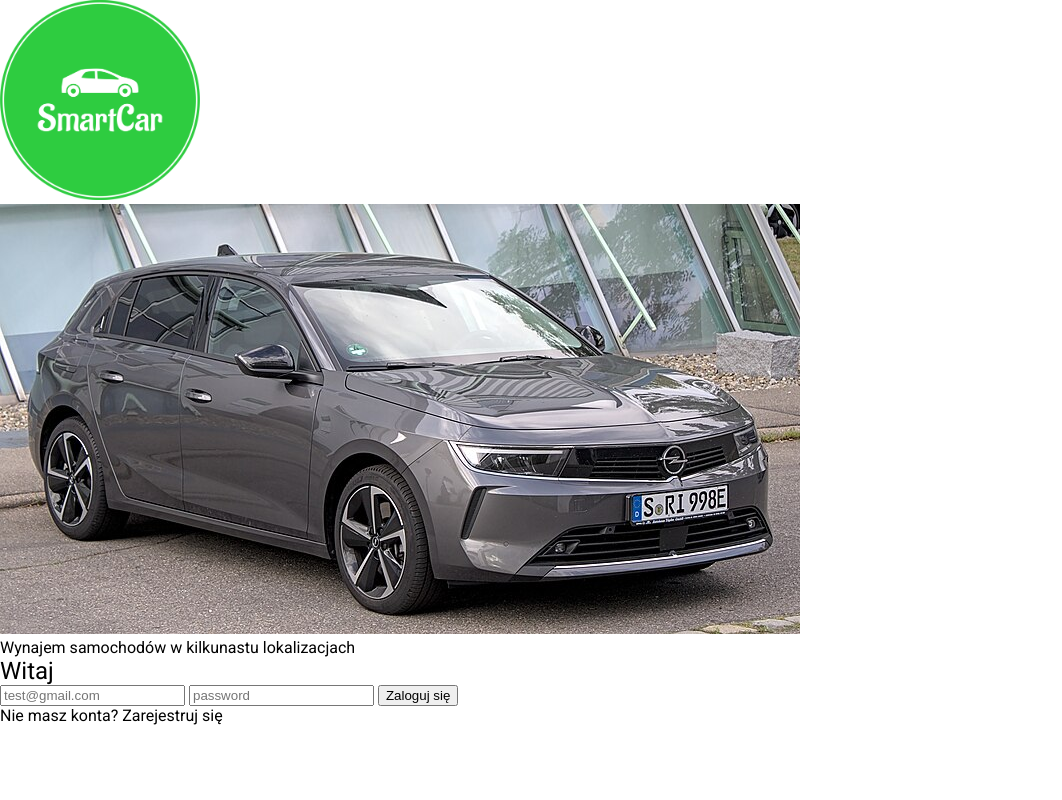
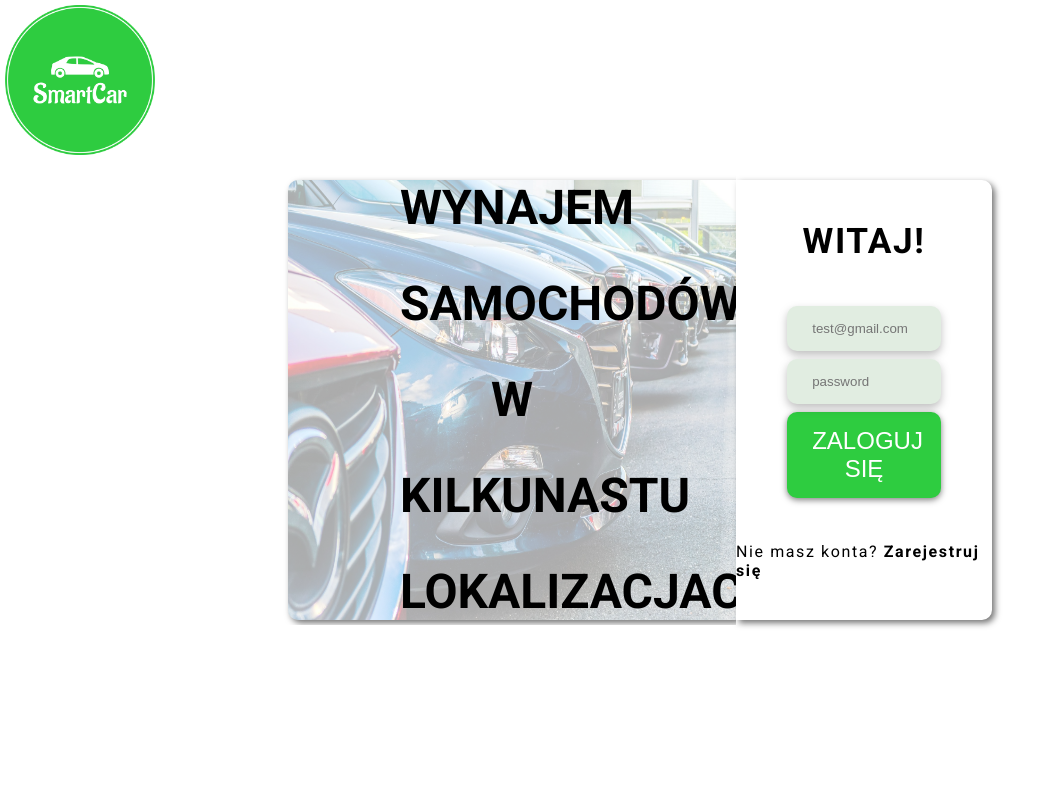
Before and after one commit to oslusarczyk/WdPAI, a PHP site: page / in a window 1280 px wide. Shown: the whole page, without its empty margins (0-1062 px from the left). Run offline with PHP 8.4, Linux system fonts and the light colour scheme.

Commit message:
login view

```diff
--- a/public/css/basic_styling.css
+++ b/public/css/basic_styling.css
@@ -1,6 +1,12 @@
 
 @import url('https://fonts.googleapis.com/css2?family=Roboto:wght@100;300;400;500;700;900&display=swap');
 
+
+:root{
+  --main-color: #2ECC40;
+  --input-color: #E1EDE1;
+  --input-text-color: #060606;
+}
 html {
   box-sizing: border-box;
   font-size: 16px;
@@ -27,7 +33,10 @@ img {
 }
 
 .header{
-  width: 200px;
+  width: 150px;
+  position: fixed;
+  top: 5px;
+  left: 5px;
 }
 
 a{
--- /dev/null
+++ b/public/css/login.css
@@ -0,0 +1,101 @@
+body
+
+.wrapper{
+    display: flex;
+    justify-content: center;
+    align-items: center;
+    height: 100vh;
+}
+
+.image_wrapper, .form_wrapper{
+    height: 55vh;
+}
+
+.image_wrapper{
+    overflow: hidden;
+    border-radius: 10px 0px 0px 10px;
+    box-shadow: 3px 3px 6px rgba(0, 0, 0, 0.55);
+    width: 35vw;
+    clip-path: inset(-10px 0px -5px -10px);
+    position: relative;
+
+}
+
+.image_wrapper img{
+    filter: opacity(0.33);
+    height: 100%;
+    width: 100%;
+}
+.image_wrapper .text_wrapper{
+    position: absolute;
+    top:50%;
+    left:50%;
+    transform: translate(-50%,-50%);
+    width:50%;
+}
+.image_wrapper p{
+    font-size: 3rem;
+    text-align: center;
+    font-weight: bold;
+    text-transform: uppercase;
+    line-height: 6rem;
+}
+
+.form_wrapper{
+    border-radius: 0px 10px 10px 0px;
+    box-shadow: 3px 3px 6px rgba(0, 0, 0, 0.55);
+    width: 20vw;
+    letter-spacing: 0.1rem;
+    display: flex;
+    flex-direction: column;
+    justify-content: space-around;
+    align-items: center;
+    padding: 20px 0;
+}
+
+
+
+.form_wrapper form{
+    height: 50%;
+    width: 60%;
+    display: flex;
+    flex-direction: column;
+    justify-content: space-around;
+
+}
+
+.form_wrapper h2{
+    font-size: 2.2rem;
+    font-weight: bold;
+    text-transform: uppercase;
+}
+
+.form_wrapper a{
+    font-weight: bold;
+}
+
+.form_wrapper button{
+    cursor: pointer;
+    background-color: var(--main-color);
+    padding: 15px 25px;
+    border: 0;
+    border-radius: 10px;
+    color: white;
+    text-transform: uppercase;
+    font-size: 1.5rem;
+    box-shadow: 0px 2px 6px rgba(0, 0, 0, 0.5);
+}
+
+.form_wrapper input{
+    background-color: var(--input-color);
+    padding: 15px 25px;
+    border-radius: 10px;
+    border: 0px;
+    filter: drop-shadow(0px 4px 4px rgba(0, 0, 0, 0.25));
+}
+
+.form_wrapper input:focus{
+    outline: 0px;
+    border: 1px solid var(--main-color);
+
+}
--- a/public/views/login.php
+++ b/public/views/login.php
@@ -5,6 +5,7 @@
     <meta http-equiv="X-UA-Compatible" content="IE=edge">
     <meta name="viewport" content="width=device-width, initial-scale=1.0">
     <link rel="stylesheet" href="public/css/basic_styling.css">
+    <link rel="stylesheet" href="public/css/login.css">
 
     <title>LOGIN</title>
 </head>
@@ -14,11 +15,14 @@
     </div>
     <div class="wrapper">
         <div class="image_wrapper">
-            <img src="public\img\car.jpg" alt="car image">
+            <img src="public\img\car_logo.jpg" alt="car image">
+            <div class="text_wrapper">
             <p class="image_text">Wynajem samochodów w kilkunastu lokalizacjach</p>
+            </div>
+
         </div>
         <div class="form_wrapper">
-            <h2>Witaj</h2>
+            <h2>Witaj!</h2>
             <form action="login" method="POST">
                 <input type="email" id="email" required placeholder="test@gmail.com">
                 <input type="password" name="password" required placeholder="password">
```
Also changed, not shown: public/img/car_logo.jpg (added).
